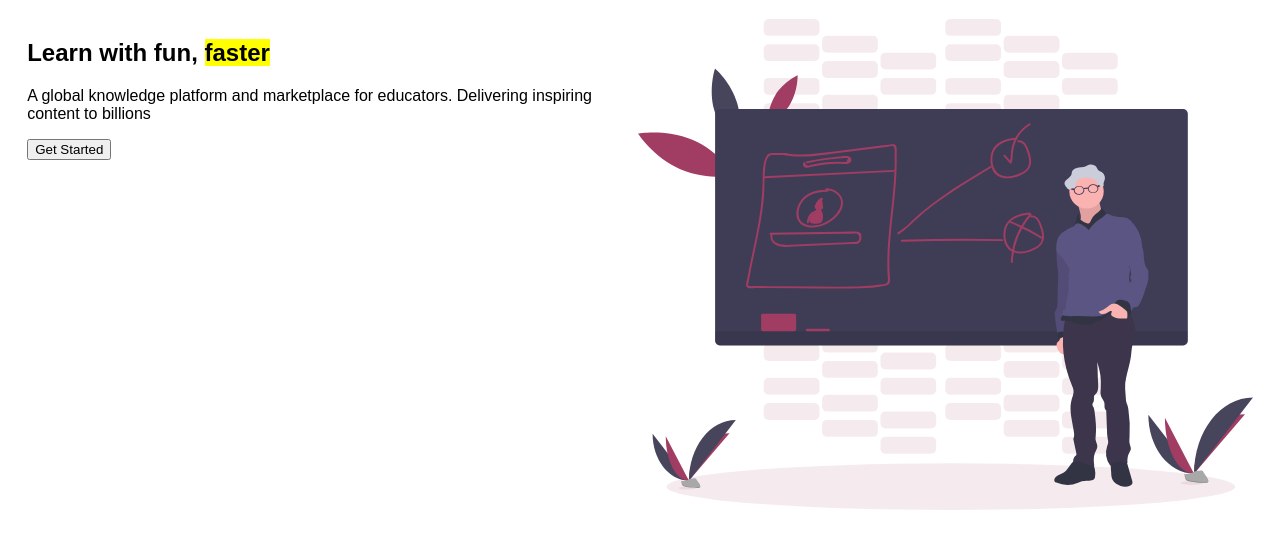
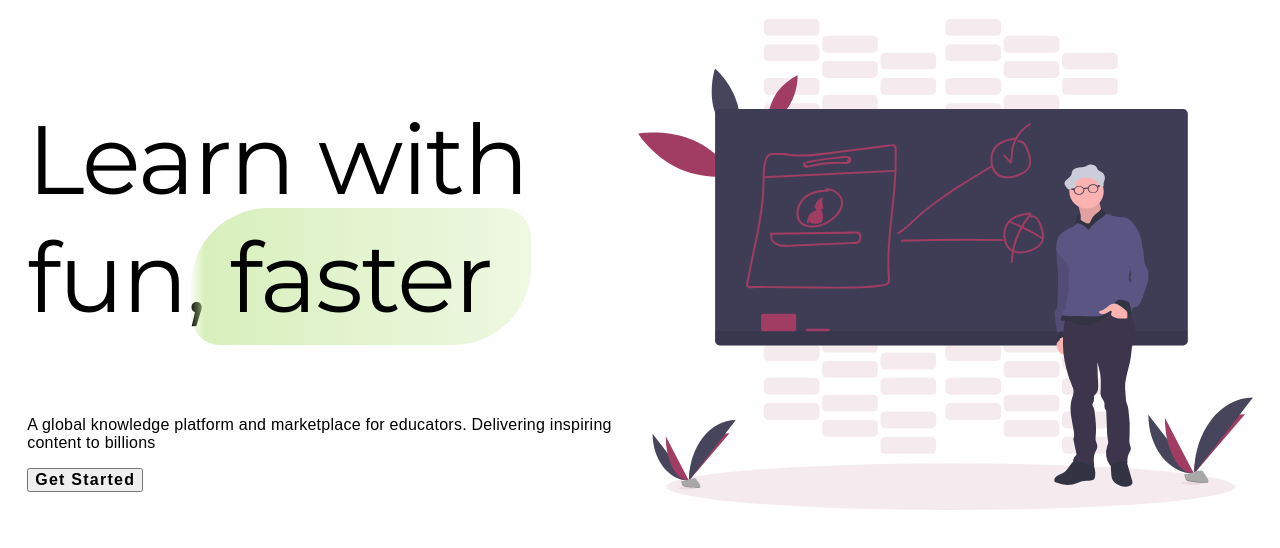
Before and after one commit to SiddharthShyniben/learn.siddu.tech, an Angular app: page / in a window 1280 px wide. Shown: the top 548 px of the page. Built offline with nearby package versions, Linux system fonts and the light colour scheme.

Commit message:
Sane defaults

```diff
--- a/src/styles.sass
+++ b/src/styles.sass
@@ -1,3 +1,70 @@
 /* You can add global styles to this file, and also import other style files */
-*
-	font-family: ui-sans-serif, sans-serif
+*, .content
+	font-family: 'Lekton', sans-serif
+	font-weight: 400
+	font-size: 18px
+	letter-spacing: 0.5px
+
+	&.small
+		font-size: 16px
+		letter-spacing: 0.25px
+
+h1, h2, h3, h4, h5, h6, .subtitle
+	font-family: 'Montserrat', sans-serif
+
+	& *
+		font-family: 'Montserrat', sans-serif
+
+h1, h1 *
+	font-weight: 300
+	font-size: 97px
+	letter-spacing: -1.5px
+
+h2, h2 *
+	font-weight: 300
+	font-size: 61px
+	letter-spacing: -0.5px
+
+h3, h3 *
+	font-size: 48px
+	letter-spacing: 0px
+
+h4, h4 *
+	font-size: 34px
+	letter-spacing: 0.25px
+
+h5, h5 *
+	font-size: 24px
+	letter-spacing: 0px
+
+h6, h6 *
+	font-weight: 500
+	font-size: 20px
+	letter-spacing: 0.15px
+
+.subtitle
+	font-size: 16px
+	letter-spacing: 0.15px
+
+	&.smaller
+		font-size: 14px
+		letter-spacing: 0.1px
+
+button
+	font-weight: 700
+	font-size: 16px
+	letter-spacing: 1.25px
+	text-transform: capitalize
+
+caption, figcaption, .caption
+	font-size: 13px
+	letter-spacing: 0.4px
+
+mark
+	margin: 0 -0.4em
+	padding: 0.1em 0.4em
+	border-radius: 0.8em 0.3em
+	background: transparent
+	background-image: linear-gradient(to right, rgba(200, 233, 160, 0.1), rgba(200, 233, 160, 0.7) 4%, rgba(200, 233, 160, 0.3))
+	-webkit-box-decoration-break: clone
+	box-decoration-break: clone
```
